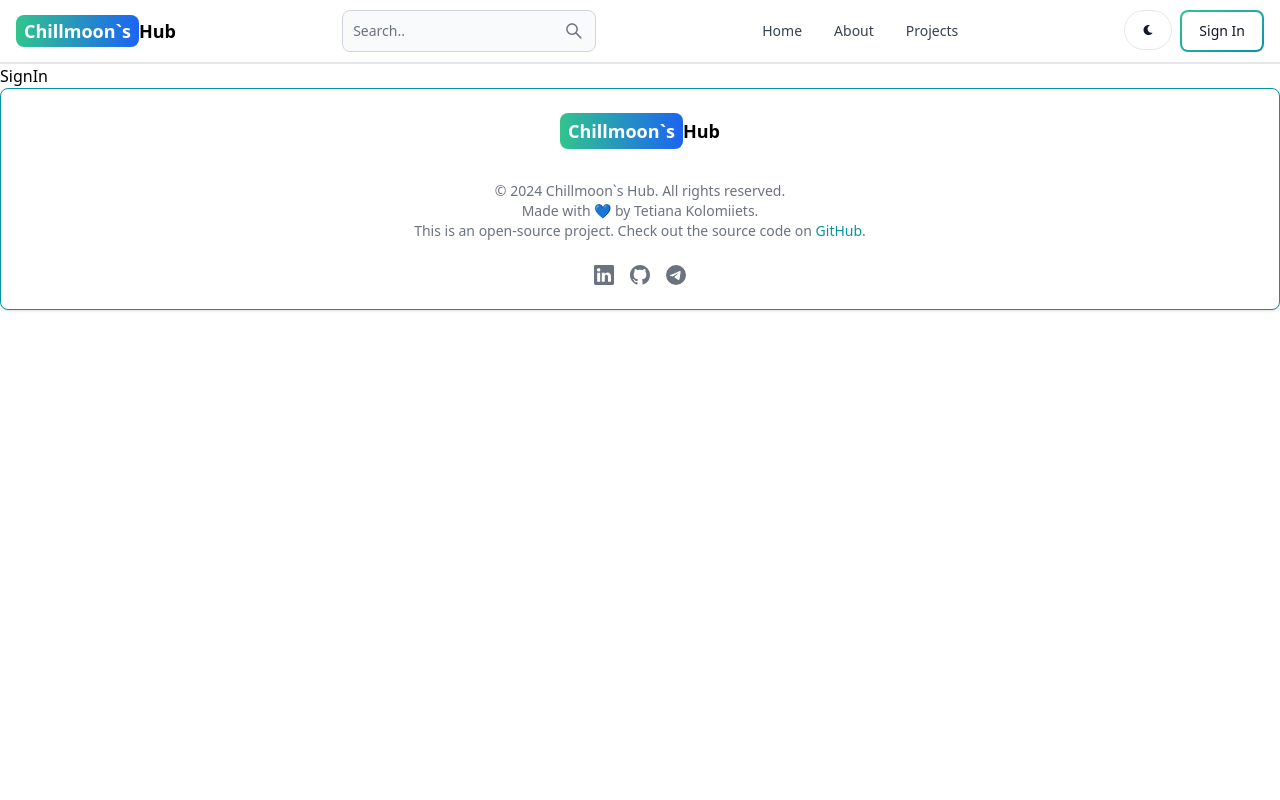
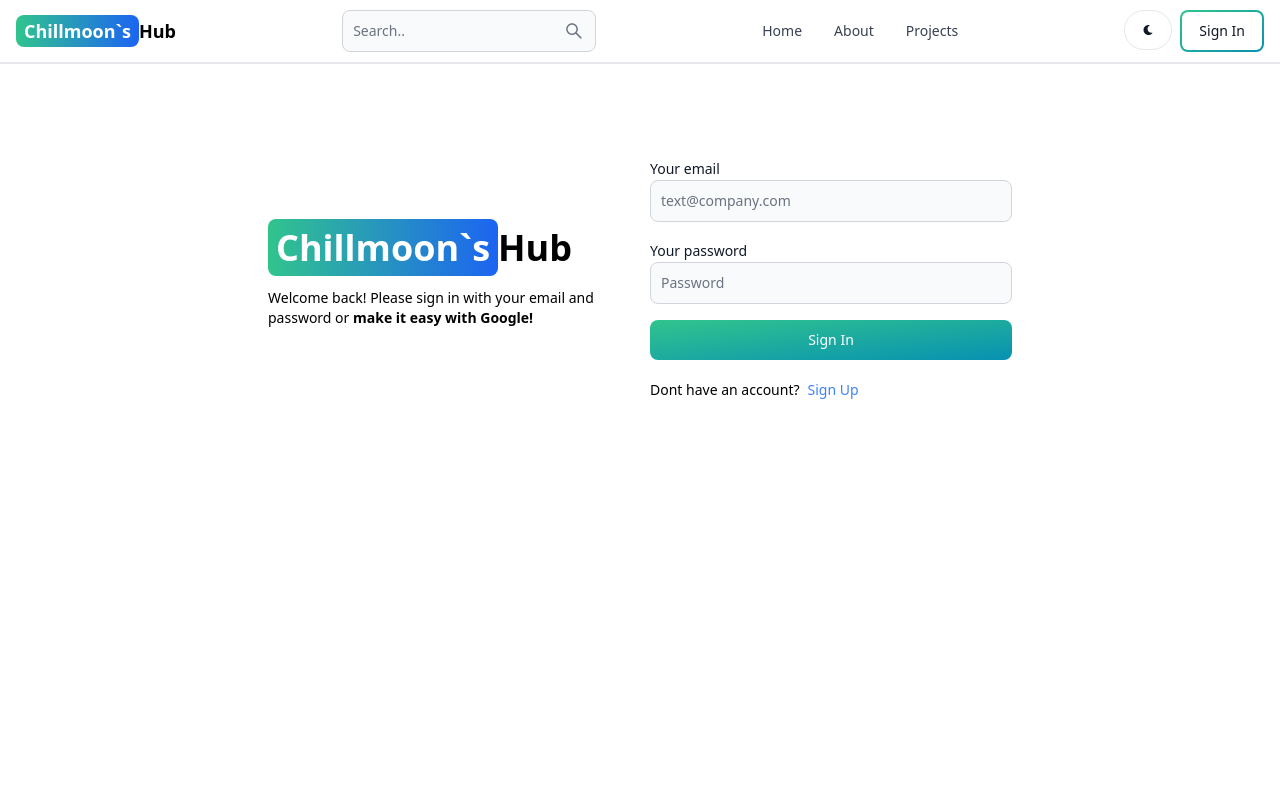
Before and after one commit to Chillmoon/chillmoons-hub, a React (Vite) app in the folder client/: page /sign-in in a window 1280 px wide. Shown: the top 800 px of the page. Built offline with nearby package versions, Linux system fonts and the light colour scheme.

Commit message:
Created ui for sign in

```diff
--- a/client/src/pages/SignIn.jsx
+++ b/client/src/pages/SignIn.jsx
@@ -1,5 +1,112 @@
-import React from "react";
+import React, { useState } from "react";
+
+import { Alert, Button, Label, Spinner, TextInput } from "flowbite-react";
+import { Link, useNavigate } from "react-router-dom";
 
 export default function SignIn() {
-  return <div>SignIn</div>;
+  const [formData, setFormData] = useState({});
+  const [errorMessage, setErrorMessage] = useState(null);
+  const [loading, setLoading] = useState(false);
+
+  const navigate = useNavigate();
+
+  const handleChange = (e) => {
+    setFormData({ ...formData, [e.target.id]: e.target.value.trim() });
+  };
+
+  const handleSubmit = async (e) => {
+    e.preventDefault();
+    if (!formData.email || !formData.password) {
+      return setErrorMessage("Please fill out all fields.");
+    }
+    try {
+      setLoading(true);
+      setErrorMessage(null);
+      const res = await fetch("api/auth/signin", {
+        method: "POST",
+        headers: {
+          "Content-type": "application/json",
+        },
+        body: JSON.stringify(formData),
+      });
+      const data = await res.json();
+      if (data.success === false) {
+        setLoading(false);
+        return setErrorMessage(data.statusMessage);
+      }
+      setLoading(false);
+      if (res.ok) {
+        navigate("/");
+      }
+    } catch (error) {
+      setErrorMessage(error.statusMessage);
+      setLoading(false);
+    }
+  };
+
+  return (
+    <div className=" min-h-screen mt-20 ">
+      <div className="flex p-3 max-w-3xl mx-auto flex-col md:flex-row md:items-center  gap-5">
+        <div className="flex-1">
+          <Link to="/" className="font-bold dark:text-white text-4xl">
+            <span className="px-2 py-1 bg-gradient-to-r from-green-400 to-blue-600 rounded-lg text-white">
+              Chillmoon`s
+            </span>
+            Hub
+          </Link>
+          <p className="text-sm mt-5">
+            Welcome back! Please sign in with your email and password or{" "}
+            <b>make it easy with Google!</b>
+          </p>
+        </div>
+        <div className="flex-1">
+          <form className="flex flex-col gap-4" onSubmit={handleSubmit}>
+            <div>
+              <Label value="Your email" />
+              <TextInput
+                type="email"
+                placeholder="text@company.com"
+                id="email"
+                onChange={handleChange}
+              />
+            </div>
+            <div>
+              <Label value="Your password" />
+              <TextInput
+                type="password"
+                placeholder="Password"
+                id="password"
+                onChange={handleChange}
+              />
+            </div>
+            <Button
+              gradientDuoTone="greenToBlue"
+              type="submit"
+              disabled={loading}
+            >
+              {loading ? (
+                <>
+                  <Spinner size="sm"></Spinner>
+                  <span className="pl-3">Loading...</span>
+                </>
+              ) : (
+                "Sign In"
+              )}
+            </Button>
+          </form>
+          <div className="flex gap-2 text-sm mt-5">
+            <span>Dont have an account?</span>
+            <Link to="/sign-up" className="text-blue-500">
+              Sign Up
+            </Link>
+          </div>
+          {errorMessage && (
+            <Alert className="mt-5" color="failure">
+              {errorMessage}
+            </Alert>
+          )}
+        </div>
+      </div>
+    </div>
+  );
 }
```
